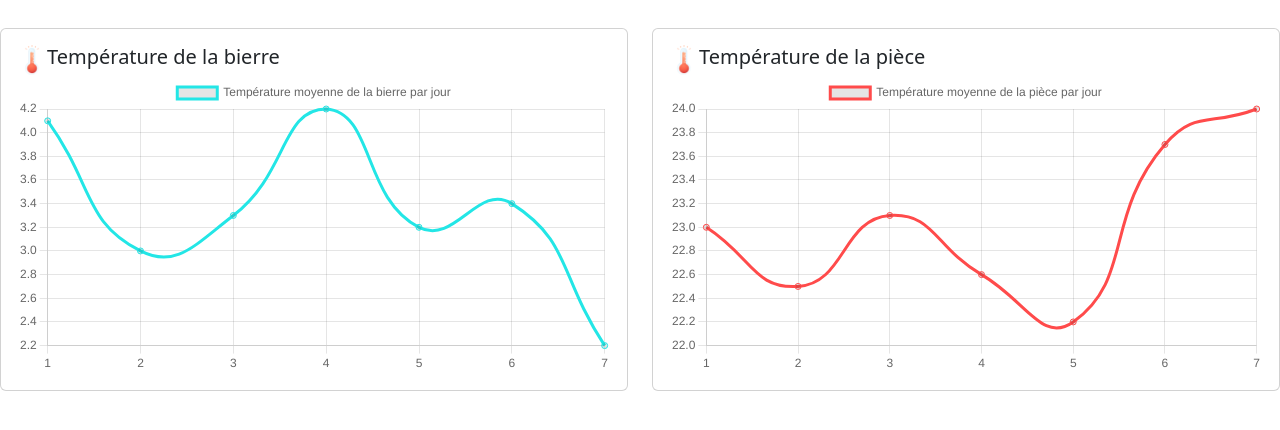
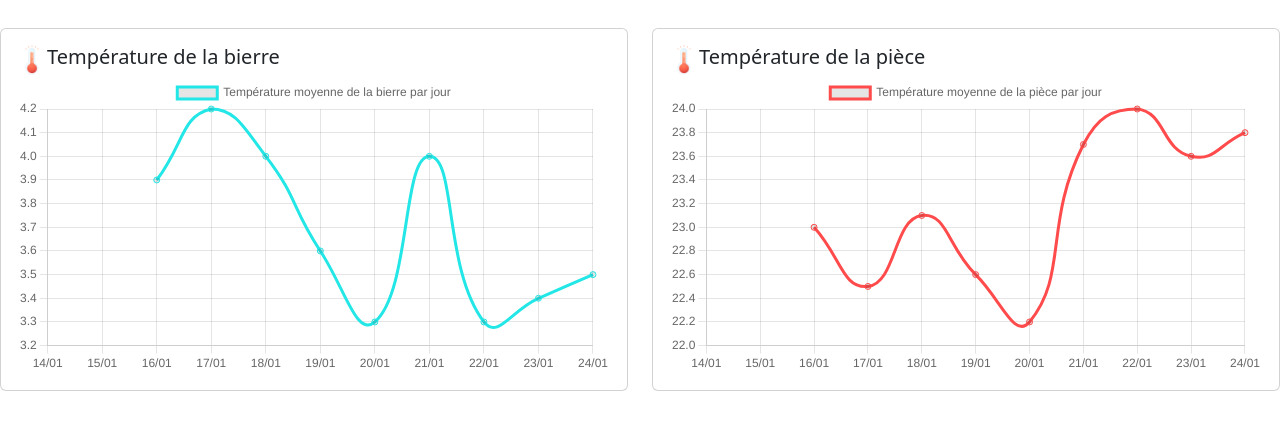
Before and after one commit to nicolaspoda/SAE-ALT-S3-Dev-22-23-STDS-3B-Equipe-6, a website: page Sprint1/codeV2/src/detailDonnees/temperature.html in a window 1280 px wide. Shown: the part 106-536 px from the top of the page. Drawn offline with nearby package versions, Linux system fonts and the light colour scheme; no server answers; files whose address does not match are found by name.

Commit message:
fin temperature

```diff
--- a/Sprint1/codeV2/src/detailDonnees/temperature.html
+++ b/Sprint1/codeV2/src/detailDonnees/temperature.html
@@ -63,19 +63,19 @@
           <h5 class="card-title">Température de la bierre</h5>
           <canvas id="chartTempInt"></canvas>
           <script>
-            ctx = document.getElementById("chartTempInt");
-            labels = [1,2,3,4,5,6,7];
-            data = {
+            let ctx = document.getElementById("chartTempInt");
+            let labels = ["14/01","15/01","16/01","17/01","18/01","19/01","20/01","21/01","22/01","23/01","24/01"];
+            let data = {
               labels: labels,
               datasets: [{
                 label: 'Température moyenne de la bierre par jour',
-                data: [4.1, 3, 3.3, 4.2, 3.2, 3.4, 2.2],
+                data: [,,3.9,4.2,4, 3.6, 3.3, 4, 3.3, 3.4, 3.5],
                 fill: false,
                 borderColor: 'rgb(35, 230, 230)',
                 tension: 0.5
               }]
             };
-             config = {
+            let config = {
               type: 'line',
               data: data,
             };
@@ -93,22 +93,21 @@
           <canvas id="chartTempExt"></canvas>
           <script>
             ctx = document.getElementById("chartTempExt");
-            let labels = [1,2,3,4,5,6,7];
-            let data = {
+            data = {
               labels: labels,
               datasets: [{
                 label: 'Température moyenne de la pièce par jour',
-                data: [23, 22.5, 23.1, 22.6, 22.2, 23.7, 24],
+                data: [,,23, 22.5, 23.1, 22.6, 22.2, 23.7, 24, 23.6, 23.8],
                 fill: false,
                 borderColor: 'rgb(255, 75, 75)',
                 tension: 0.5
               }]
             };
-            let config = {
+            config = {
               type: 'line',
               data: data,
             };
-            let chartempext = new Chart(ctx, config);
+            chartempext = new Chart(ctx, config);
           </script>
         </div>
       </div>
```
